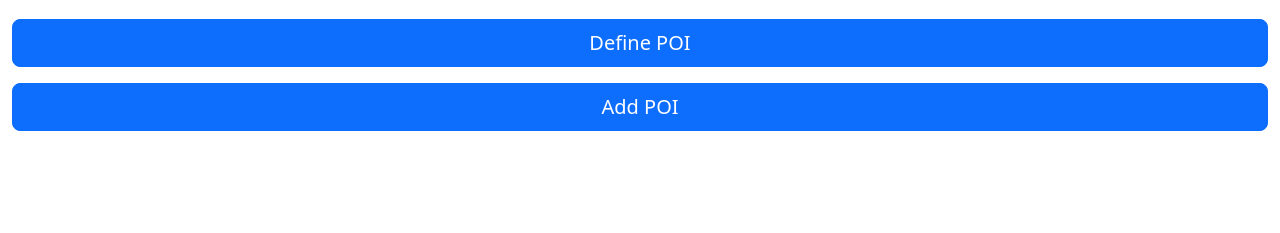
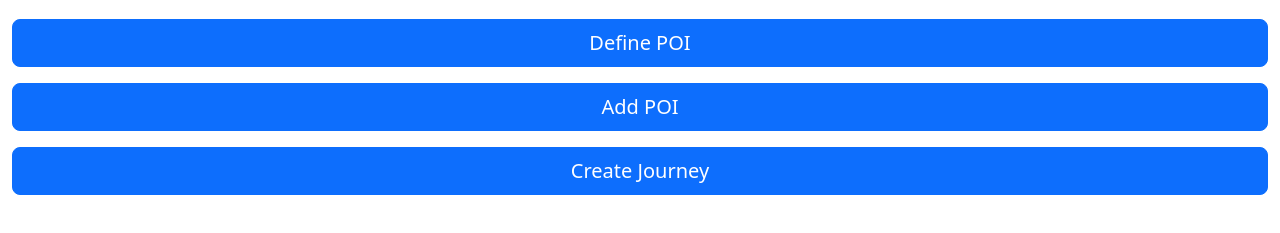
Before and after one commit to In-Control-Totally/Cyclopedia_web_mobile, a plain HTML site: page index.html in a window 1280 px wide. Shown: the part 53-286 px from the top of the page. Drawn offline with nearby package versions, Linux system fonts and the light colour scheme.

Commit message:
Add journey button to front page

```diff
--- a/index.html
+++ b/index.html
@@ -22,5 +22,9 @@
             <div class="col d-grid"><a href="/poi/create/" type="button" class="btn btn-primary btn-lg">Add POI</a></div>
 
         </div>
+        <div class="row pt-3">
+            <div class="col d-grid"><a href="/journey/create/" type="button" class="btn btn-primary btn-lg">Create Journey</a></div>
+
+        </div>
     </div>
 </body></html>
```
